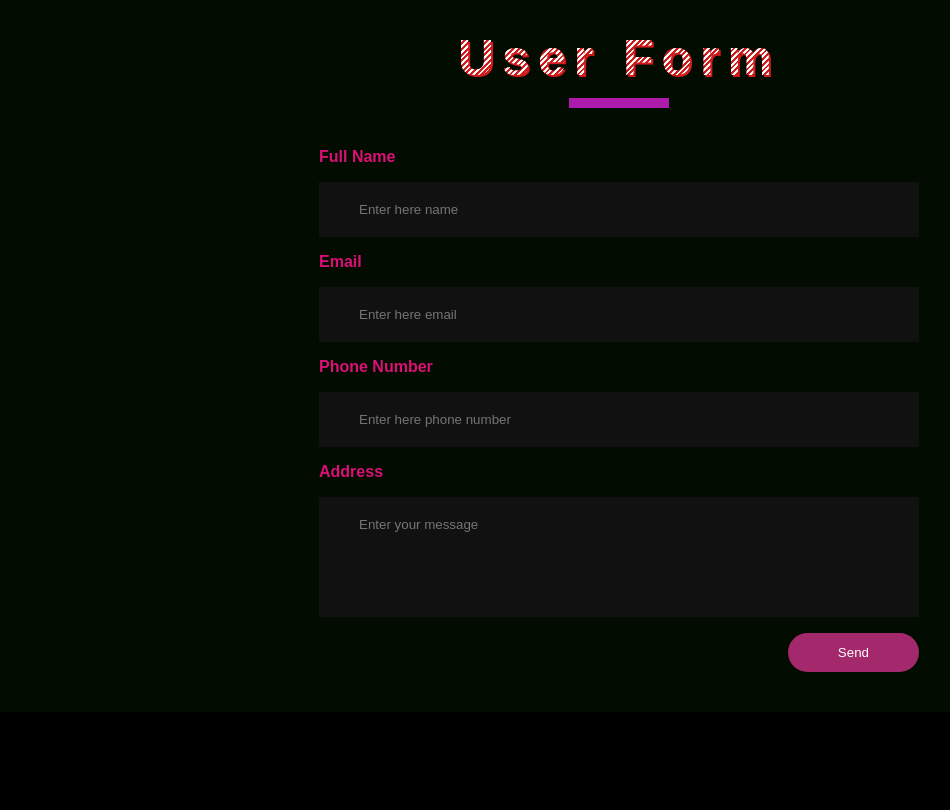
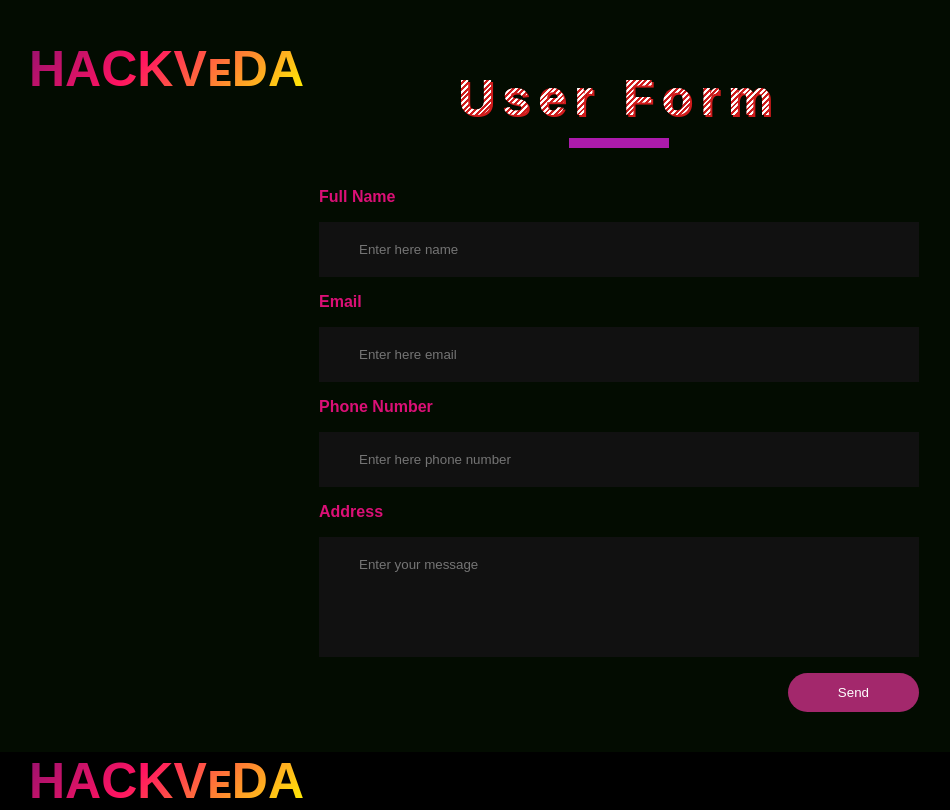
Before and after one commit to AbhijitRahane11/Hackveda-Internship-Work, a plain HTML site: page UserForm.html in a window 1280 px wide. Shown: the whole page, without its empty margins (21-971 px from the left). Drawn offline with Linux system fonts and the light colour scheme.

Commit message:
Add files via upload
second commit

```diff
--- a/UserForm.html
+++ b/UserForm.html
@@ -8,7 +8,7 @@
   </head>
   <body>
     <div class="contact-section">
-s
+      <h1 class="animate-charcter">Hackvᴇda</h1>
 
       <span>User Form</span>
 
@@ -44,6 +44,6 @@ s
         <input type="submit" class="contact-form-btn" value="Send" />
       </form>
     </div>
-
+    <h1 class="animate-charcter">HackVᴇda</h1>
   </body>
 </html>
```
